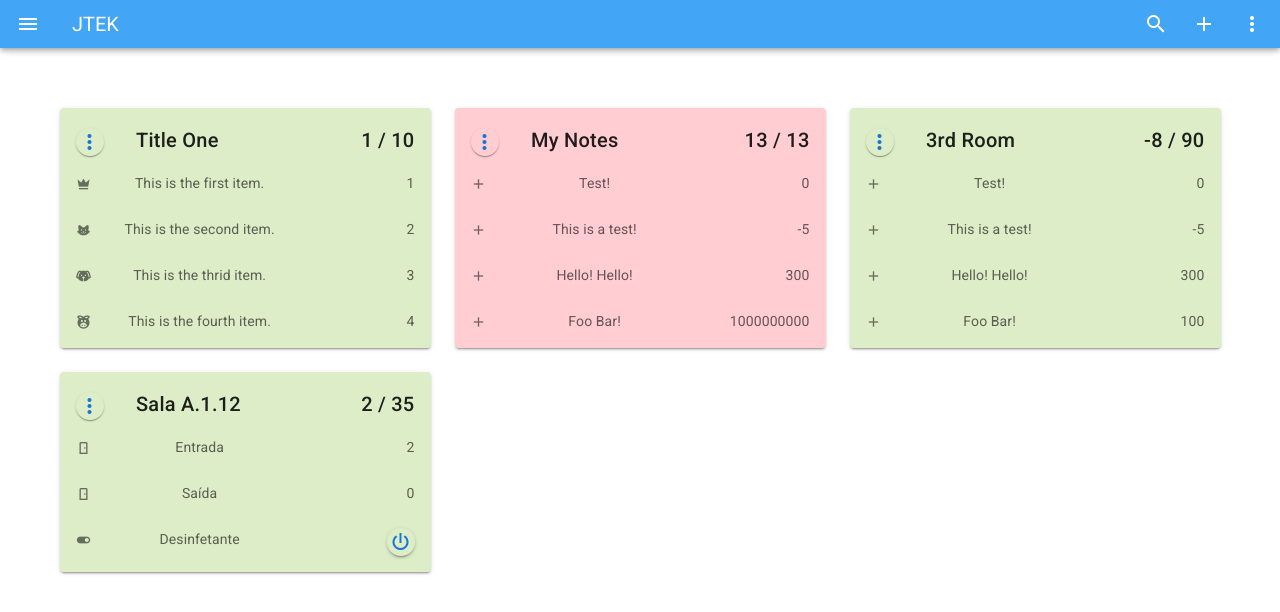
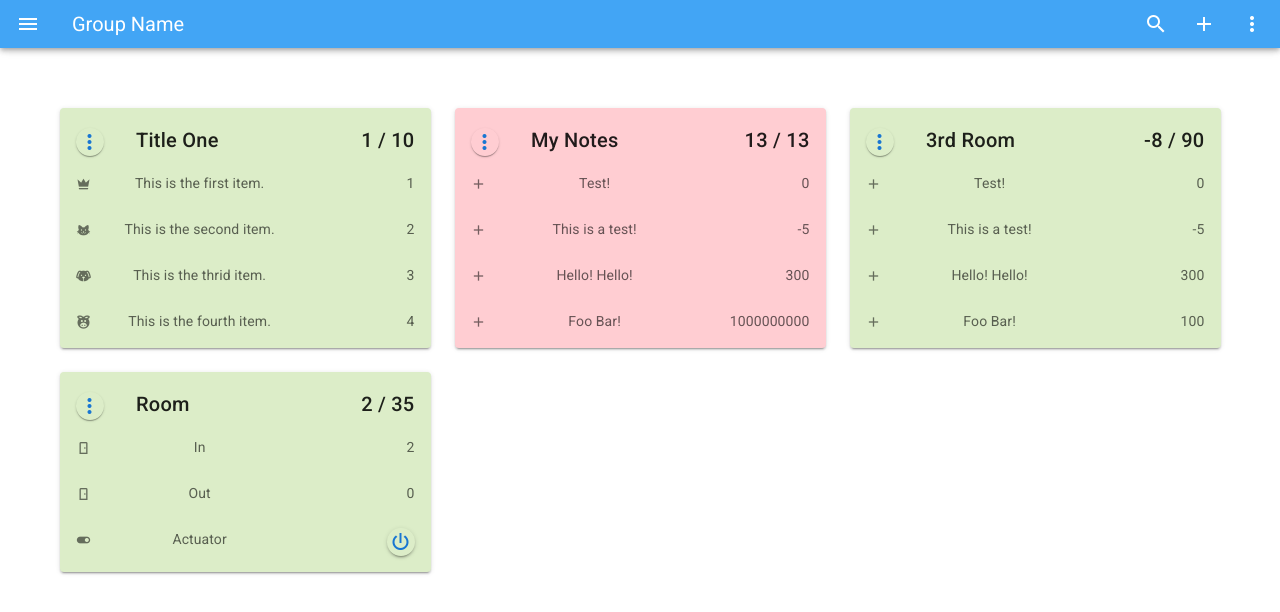
Before and after one commit to pinxau1000/Covid19-CC, a Vue app in the folder app/: page / in a window 1280 px wide. Shown: the top 612 px of the page. Built offline with nearby package versions, Linux system fonts and the light colour scheme.

Commit message:
Published work on CodeSandBox to find questions to event bug

```diff
--- a/app/src/App.vue
+++ b/app/src/App.vue
@@ -1,6 +1,6 @@
 <template>
   <v-app>
-    <AppBar app-bar-title="JTEK"/>
+    <AppBar app-bar-title="Group Name"/>
 
     <v-main>
       <Body/>
@@ -21,9 +21,6 @@ export default {
   components: {
     AppBar,
     Body
-  },
-  data: () => ({
-    companyName: "JTEK"
-  })
+  }
 };
 </script>
--- a/app/src/components/Body.vue
+++ b/app/src/components/Body.vue
@@ -1,8 +1,8 @@
 <template>
   <v-main>
     <v-container>
-      <CardSettings @RandomName="callbackMethod"/>
-      <v-row class="text-justify">
+      <CardSettings/>
+      <v-row class="text-justify"  @open-child-settings="callbackMethod($event)">
           <Card
               v-for="card in cards"
               :key="card.id"
@@ -112,23 +112,23 @@
           },
           {
             id: "80f28ec0-e849-4a82-8b02-a6ce884ee222",
-            title: "Sala A.1.12",
+            title: "Room",
             current: 2,
             total: 35,
             items: [
               {
                 icon: "mdi-door",
-                name: "Entrada",
+                name: "In",
                 value: 2
               },
               {
                 icon: "mdi-door",
-                name: "Saída",
+                name: "Out",
                 value: 0
               },
               {
                 icon: "mdi-toggle-switch",
-                name: "Desinfetante",
+                name: "Actuator",
                 action: "switch",
                 value: "drain-ethanol-1425"
               }
@@ -138,13 +138,13 @@
     }),
     props: {
       settingsDialog: Boolean,
-      tempCard: Object
+      my_prop: Object
     },
     methods: {
-      callbackMethod: function (card){
+      callbackMethod: function (card) {
         console.log("callback")
         this.settingsDialog  = true;
-        this.tempCard = card;
+        this.my_prop = card;
       }
     }
   }
--- a/app/src/components/Card.vue
+++ b/app/src/components/Card.vue
@@ -49,16 +49,16 @@ export default {
   },
   computed: {
     warningColor: function (){
-      if (this.card.current > Math.floor(this.card.total * 0.8)){
+      if (this.card.current > Math.floor(this.card.total * 0.95)){
         return "red lighten-4";
       }
-      if (this.card.current > Math.floor(this.card.total * 0.6)){
+      if (this.card.current > Math.floor(this.card.total * 0.9)){
         return "orange lighten-4";
       }
-      if (this.card.current > Math.floor(this.card.total * 0.4)){
+      if (this.card.current > Math.floor(this.card.total * 0.8)){
         return "amber lighten-4";
       }
-      if (this.card.current > Math.floor(this.card.total * 0.2)){
+      if (this.card.current > Math.floor(this.card.total * 0.7)){
         return "yellow lighten-4";
       }
       return "light-green lighten-4";
@@ -68,7 +68,7 @@ export default {
     openSettings: function () {
       // always use kebab-case for event names!
       // (https://vuejs.org/v2/guide/components-custom-events.html)
-      this.$emit("RandomName", this.card)
+      this.$emit("open-child-settings", this.card)
       console.log("event")
     }
   }
```
